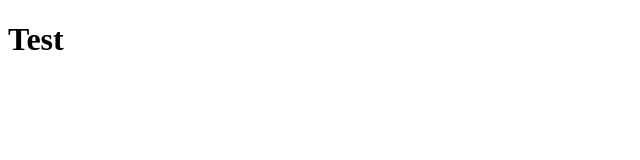
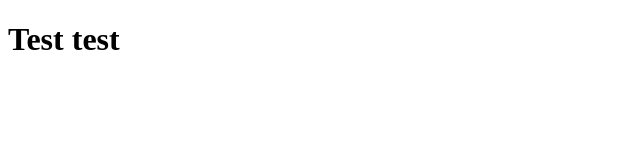
Before and after one commit to selmanerayene/Git, a plain HTML site: page index.html in a window 1280 px wide. Shown: the full height of the page, 0-640 px from the left. Drawn offline with Linux system fonts and the light colour scheme.

Commit message:
first commit

```diff
--- a/index.html
+++ b/index.html
@@ -7,6 +7,6 @@
     <title>Document</title>
 </head>
 <body>
-    <h1>Test</h1>
+    <h1>Test test</h1>
 </body>
 </html>
```
